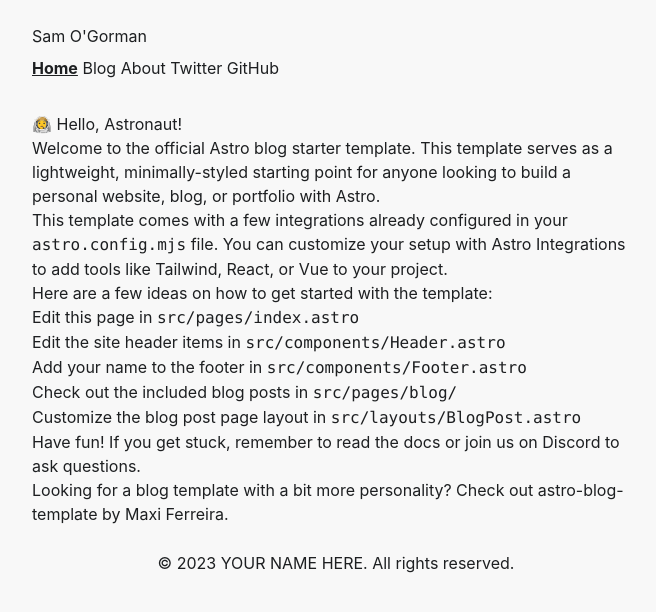
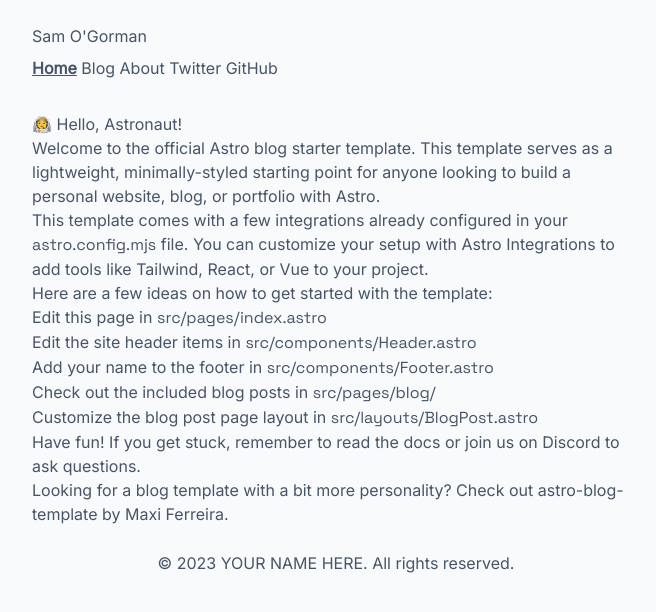
Before and after one commit to samogorm/personal-website, an Astro site: page / in a window 1280 px wide. Shown: the whole page, without its empty margins (304-960 px from the left). Built offline with nearby package versions, Linux system fonts and the light colour scheme; Astro itself is replaced by a stand-in of ours.

Commit message:
Add MainLayout styles

```diff
--- a/src/layouts/MainLayout.astro
+++ b/src/layouts/MainLayout.astro
@@ -1,16 +1,23 @@
 ---
+import '@fontsource/inter';
+import '@fontsource/space-grotesk';
+
 import BaseHead from "src/components/BaseHead.astro";
 import Header from "src/components/Header.astro";
 import Footer from "src/components/Footer.astro";
 
 const { title, description } = Astro.props;
+
 ---
 <html lang="en">
 	<head>
-		<BaseHead title={ title } description={ description } />
+		<BaseHead
+			title={ title }
+			description={ description }
+		/>
 	</head>
 
-	<body class="bg-lightGrey-200 text-darkGrey-500 dark:bg-darkGrey-500 dark:text-lightGrey-500 mx-auto p-4 w-full sm:w-3/4 lg:w-2/4">
+	<body class="bg-slate-50 text-slate-600 dark:bg-slate-900 dark:text-slate-50 mx-auto p-4 w-full sm:w-3/4 lg:w-2/4">
 		<Header />
 		<main class="align-center">
 			<slot />
```
